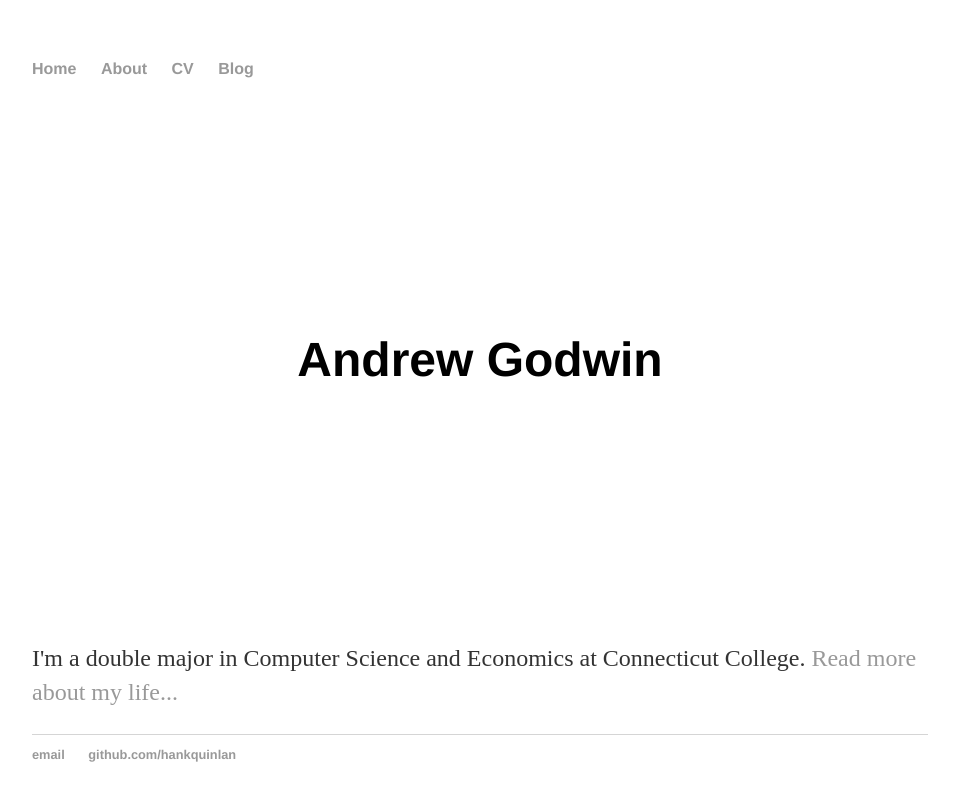
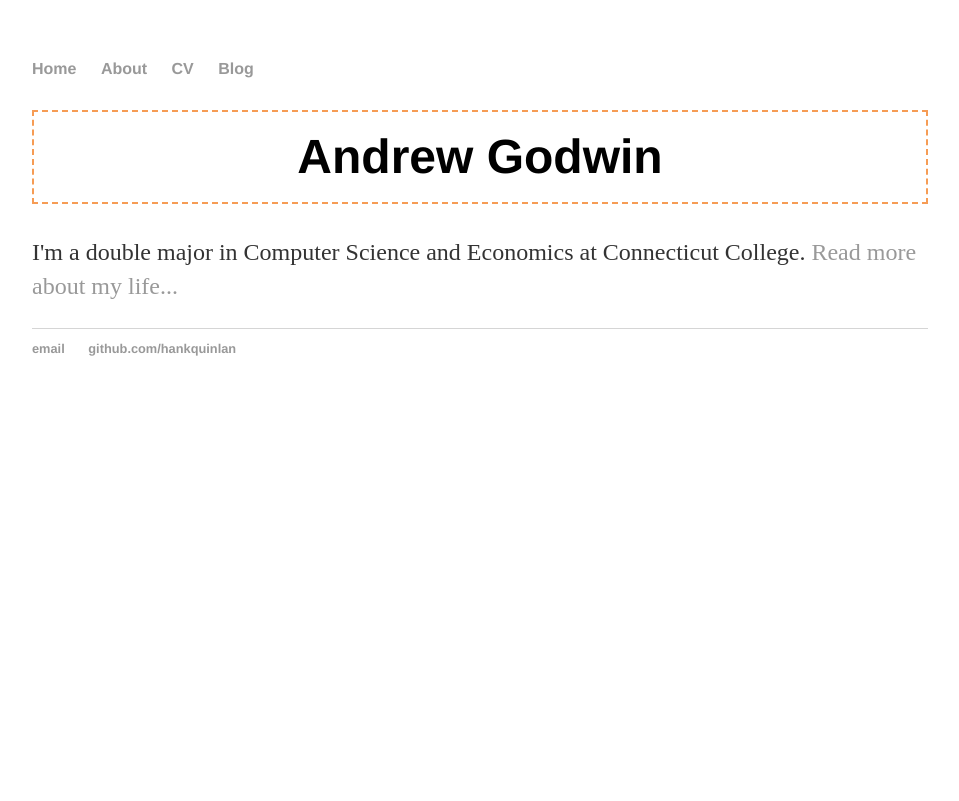
Before and after one commit to mriley2/AndrewRGodwin.github.io, a Jekyll site: the page built from index.html, in a window 1280 px wide. Shown: the top 801 px of the page, without its empty margins (160-1119 px from the left). Built offline with Jekyll 4.4.1, drawn with Linux system fonts in a browser that asks for light colours.

Commit message:
Update main.css

```diff
--- a/css/main.css
+++ b/css/main.css
@@ -20,8 +20,10 @@ a:hover {
     text-decoration: underline;
 }
 h1 {
+    height: 90px;
+    line-height: 90px;
     text-align: center;
-    line-height: 500px;
+    border: 2px dashed #f69c55;
     font-size: 3em;
     font-family:'Helvetica', 'Arial', 'Sans-Serif';
 }
```
